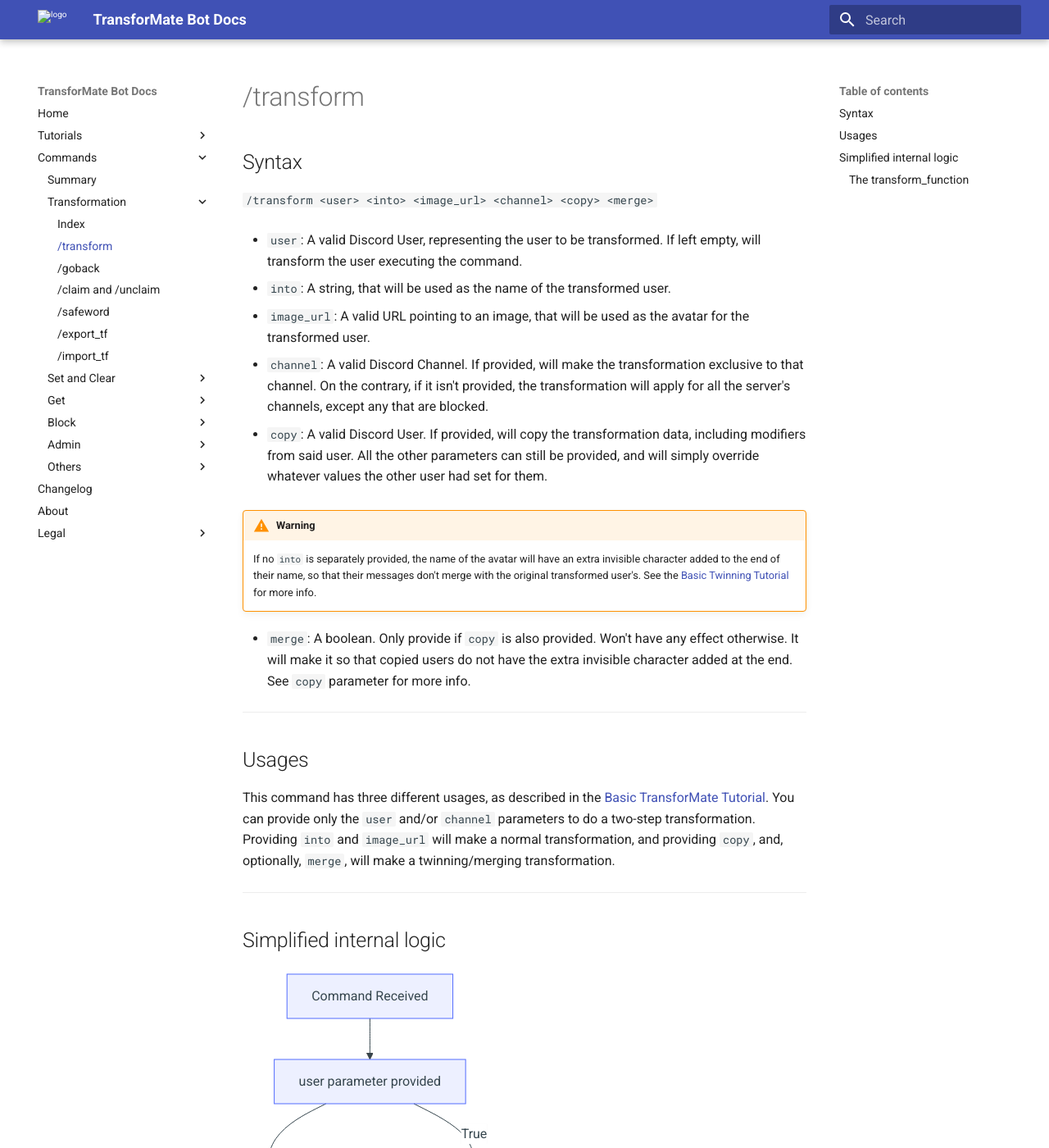
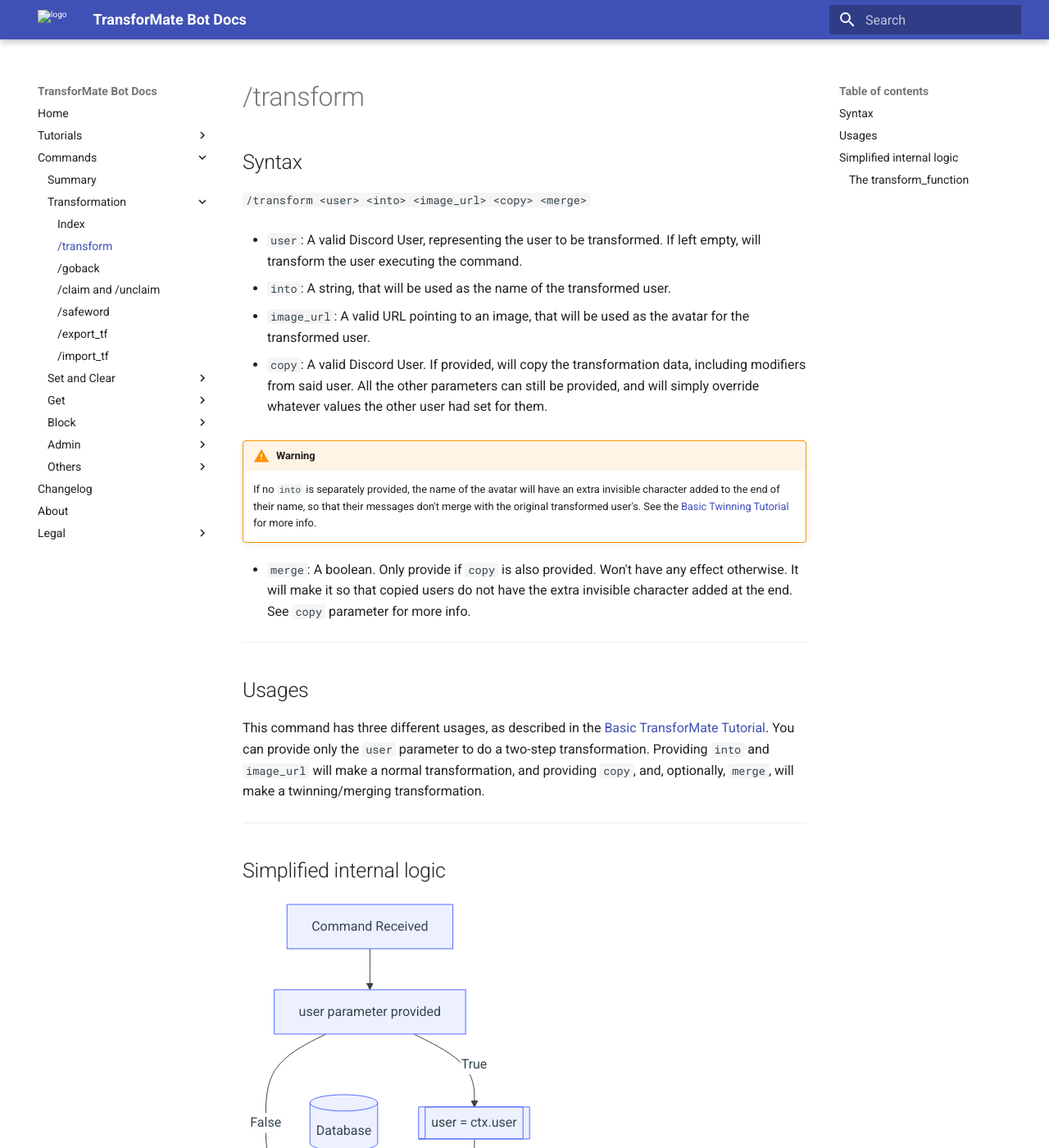
Before and after one commit to dorythecat/TransforMate, an MkDocs documentation site: the page built from docs/commands/transformation/transform.md, in a window 1280 px wide and 1400 px high. Shown: the whole window at 82% size. Built offline with MkDocs 1.6.1 and Material for MkDocs 9.7.7, drawn with Linux system fonts in a browser that asks for light colours.

Commit message:
Updated docs to reflect the new changes

```diff
--- a/docs/commands/transformation/transform.md
+++ b/docs/commands/transformation/transform.md
@@ -1,5 +1,5 @@
 ## Syntax
-`/transform <user> <into> <image_url> <channel> <copy> <merge>`
+`/transform <user> <into> <image_url> <copy> <merge>`
 
 - `user`: A valid Discord User, representing the user to be transformed. If left
           empty, will transform the user executing the command.
@@ -8,11 +8,6 @@
 
 - `image_url`: A valid URL pointing to an image, that will be used as the avatar
                for the transformed user.
-
-- `channel`: A valid Discord Channel. If provided, will make the transformation
-             exclusive to that channel. On the contrary, if it isn't provided, the
-             transformation will apply for all the server's channels, except any
-             that are blocked.
 
 - `copy`: A valid Discord User. If provided, will copy the transformation data,
           including modifiers from said user. All the other parameters can still
@@ -33,7 +28,7 @@
 ## Usages
 This command has three different usages, as described in the
 [Basic TransforMate Tutorial](../../tutorials/basic.md). You can provide only the
-`user` and/or `channel` parameters to do a two-step transformation.
+`user` parameter to do a two-step transformation.
 Providing `into` and `image_url` will make a normal transformation, and providing
 `copy`, and, optionally, `merge`, will make a twinning/merging transformation.
 
```
Also changed, not shown: docs/commands/transformation/index.md (+1 -1 lines), docs/tutorials/basic.md (+0 -3 lines).
